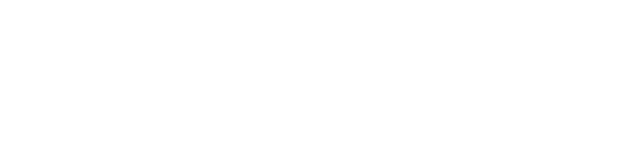
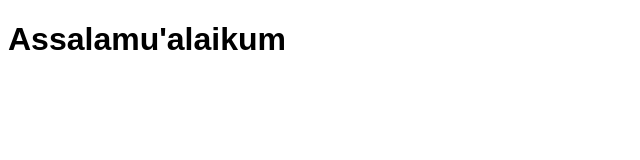
Before and after one commit to EkiSatria/Coba-GIT-REMOTE-2, a plain HTML site: page index.html in a window 1280 px wide. Shown: the whole page, without its empty margins (0-640 px from the left). Drawn offline with Linux system fonts and the light colour scheme.

Commit message:
Mengubah file index.html dan menambahkan file style.css

```diff
--- a/index.html
+++ b/index.html
@@ -1,12 +1,10 @@
 <!DOCTYPE html>
 <html lang="en">
 <head>
-    <meta charset="UTF-8">
-    <meta http-equiv="X-UA-Compatible" content="IE=edge">
-    <meta name="viewport" content="width=device-width, initial-scale=1.0">
+    <link rel="stylesheet" href="style.css">
     <title>Belajar GIT</title>
 </head>
 <body>
-
+   <h1>Assalamu'alaikum</h1>
 </body>
 </html>
--- /dev/null
+++ b/style.css
@@ -0,0 +1,3 @@
+body{
+    font-family: arial;
+}
```
